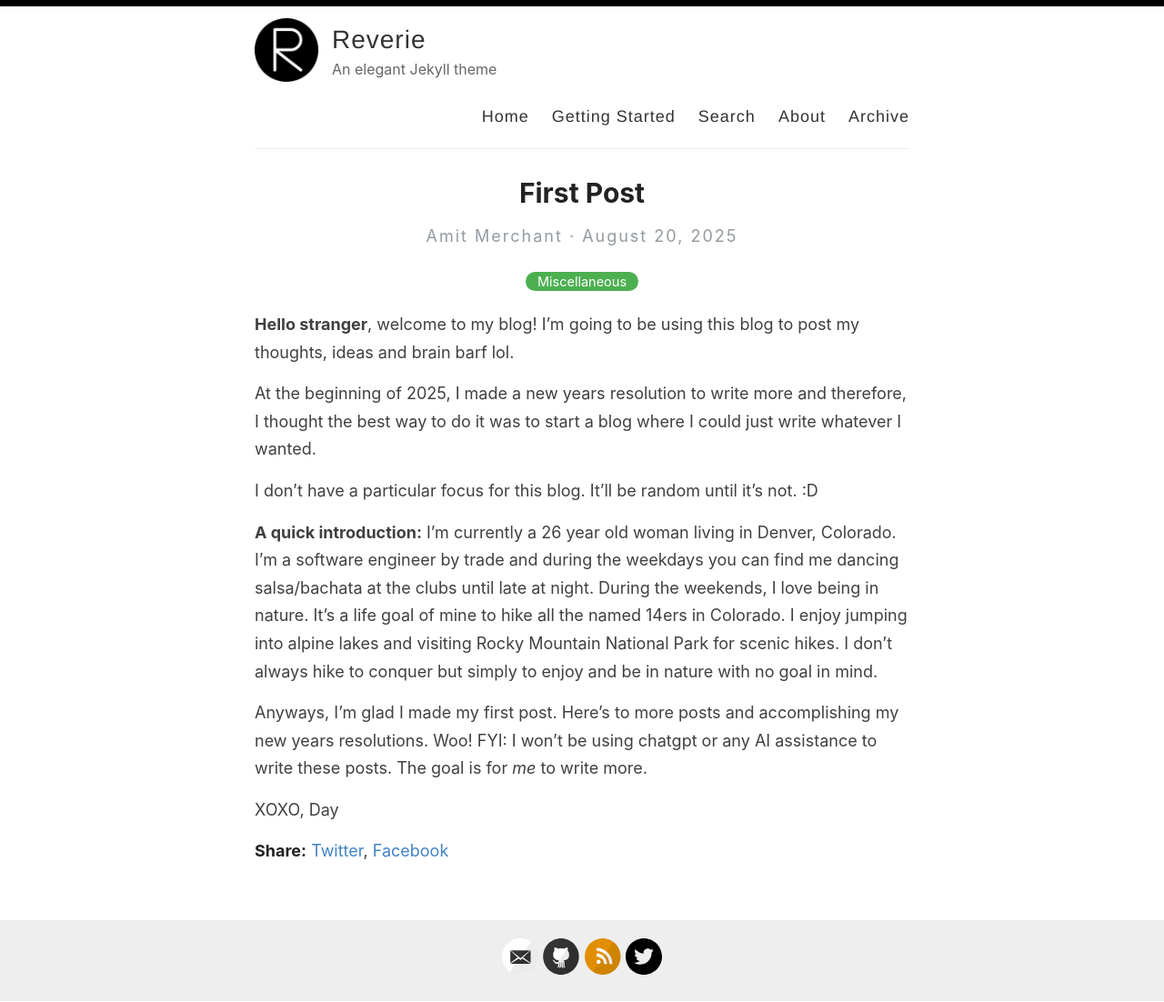
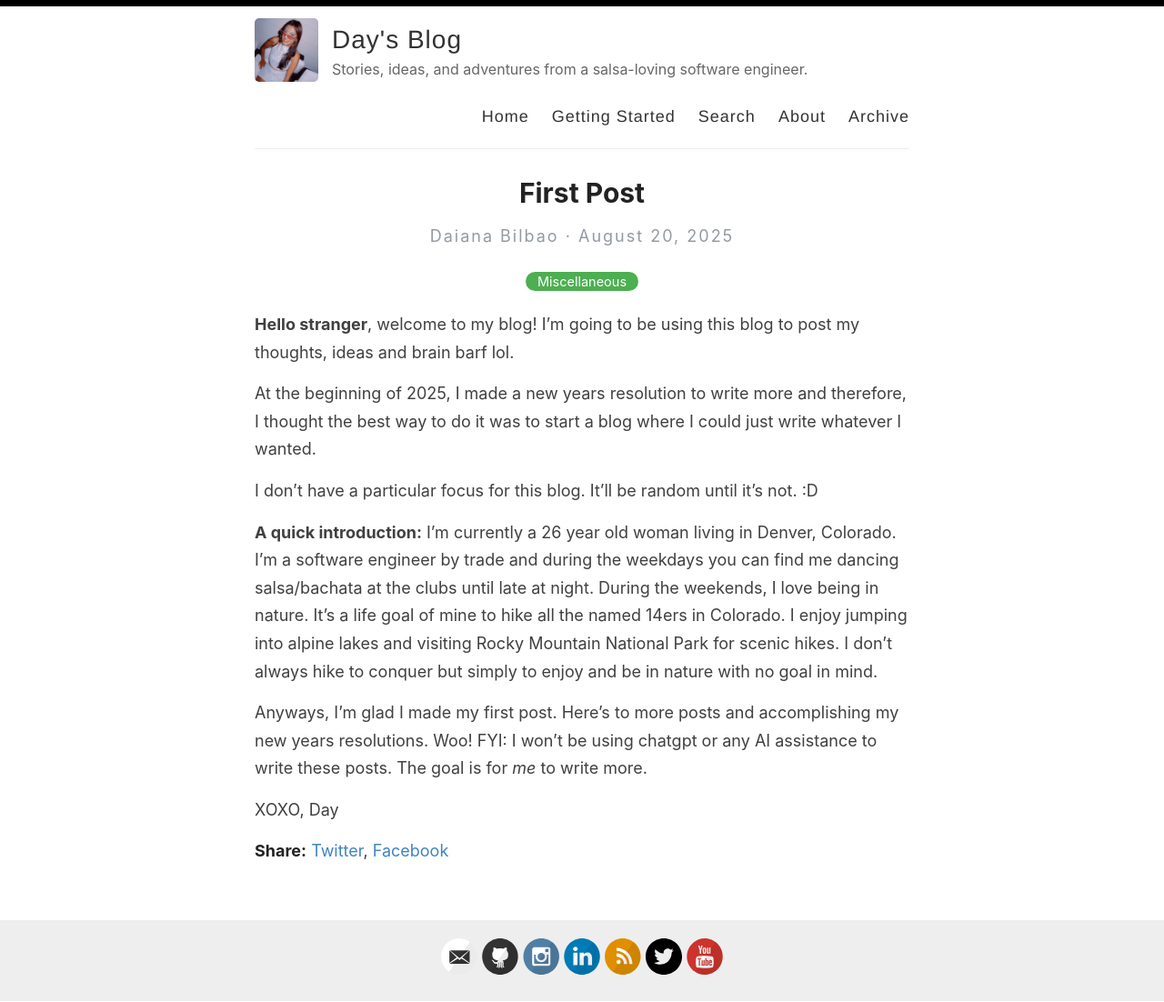
Before and after one commit to dayana0425/my-jekyll-blog, a Jekyll site: the page built from _posts/2025-08-20-first-post.md, in a window 1280 px wide. Shown: the whole page at 91% size. Built offline with Jekyll 4.4.1, drawn with Linux system fonts in a browser that asks for light colours.

```diff
--- a/_config.yml
+++ b/_config.yml
@@ -3,16 +3,16 @@
 #
 
 # Name of your site (displayed in the header)
-name: Reverie
+name: Day's Blog
 
 # Name of the author
-author: Amit Merchant
+author: Daiana Bilbao
 
 # Short bio or description (displayed in the header)
-description: An elegant Jekyll theme
+description: Stories, ideas, and adventures from a salsa-loving software engineer.
 
 # URL of your avatar or profile pic (you could use your GitHub profile pic)
-avatar: /images/reverie.png
+avatar: /images/me_avatar.jpg
 
 #
 # Flags below are optional
@@ -24,14 +24,14 @@ footer-links:
   email: amit.d.merchant@gmail.com
   facebook:
   flickr:
-  github: amitmerchant1990/reverie
-  instagram:
-  linkedin:
+  github: dayana0425
+  instagram: hello_dayana
+  linkedin: daianabilbao
   pinterest:
   rss: rss
-  twitter: amit_merchant
+  twitter: hello_dayana
   stackoverflow:
-  youtube: # channel/<your_long_string> or user/<user-name>
+  youtube: user/hello_dayana
   googleplus: # anything in your profile username that comes after plus.google.com/
   playconsole:
   mastodon: # <your-mastodon-instance>/@<your-user-name> eg. fosstodon.org/@username
@@ -41,10 +41,10 @@ footer-links:
 disqus:
 
 # Enter your Google Analytics web tracking code (e.g. UA-2110908-2) to activate tracking
-google_analytics: UA-43339302-11
+# google_analytics: G-FDR9P8K8YN
 
 # For newer "GA4" analytics, use the following instead of the "UA" entry above
-#google_analytics_ga4: G-GABC1DEFG
+google_analytics_ga4: G-FDR9P8K8YN
 
 # Your website URL (e.g. http://amitmerchant1990.github.io or http://www.amitmerchant.com)
 # Used for Sitemap.xml and your RSS feed
```
Also changed, not shown: images/me_avatar.jpg (added).
